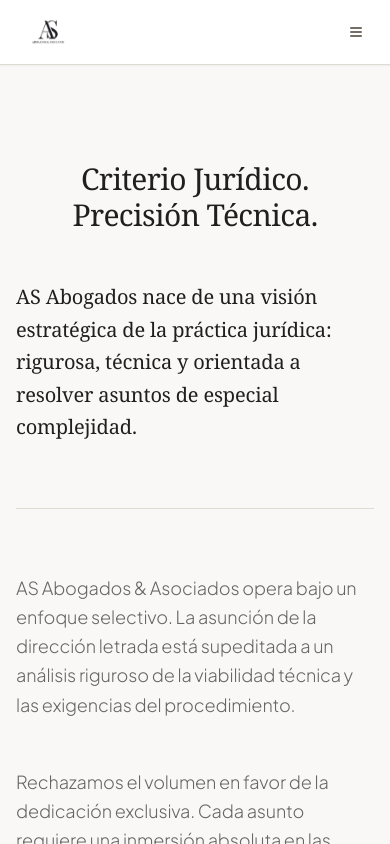
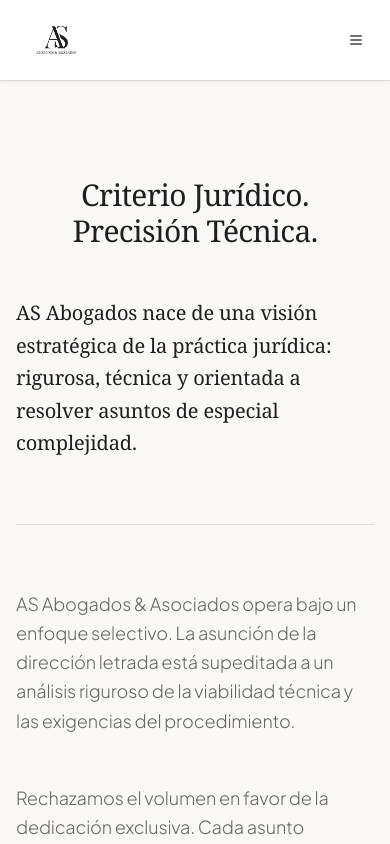
Before and after one commit to asabogados/website, a React (Vite) app in the folder apps/web/: page /about in a window 390 px wide. Shown: the top 844 px of the page. Built offline with nearby package versions, Linux system fonts and the light colour scheme; a web font is replaced by a local one.

Commit message:
fix(header): grow header bar and logo further for mobile
h-16 still read as small on an actual phone. Grow the header row
itself (h-20/h-24) so the logo (now h-20/h-24) can fill it properly
instead of being capped by a tight row height.

Co-Authored-By: Claude Sonnet 5 <noreply@anthropic.com>

```diff
--- a/apps/web/src/components/Header.jsx
+++ b/apps/web/src/components/Header.jsx
@@ -40,13 +40,13 @@ function Header() {
   return (
     <header className="sticky top-0 z-40 w-full bg-white border-b border-border shadow-sm transition-all duration-300">
       <div className="container max-w-7xl mx-auto px-4 sm:px-6 lg:px-8">
-        <div className="flex h-16 sm:h-20 items-center justify-between gap-6">
+        <div className="flex h-20 sm:h-24 items-center justify-between gap-6">
           {/* Logo */}
-          <Link to="/" className="flex items-center group shrink-0 py-2" onClick={() => setIsOpen(false)}>
+          <Link to="/" className="flex items-center group shrink-0" onClick={() => setIsOpen(false)}>
             <img
               src="/favicon.png"
               alt="AS Abogados & Asociados - Firma penal"
-              className="h-16 sm:h-16 w-auto object-contain group-hover:opacity-80 transition-opacity duration-300"
+              className="h-20 sm:h-24 w-auto object-contain group-hover:opacity-80 transition-opacity duration-300"
             />
             <span className="sr-only text-2xl tracking-widest font-serif font-semibold">
               AS Abogados & Asociados
```
